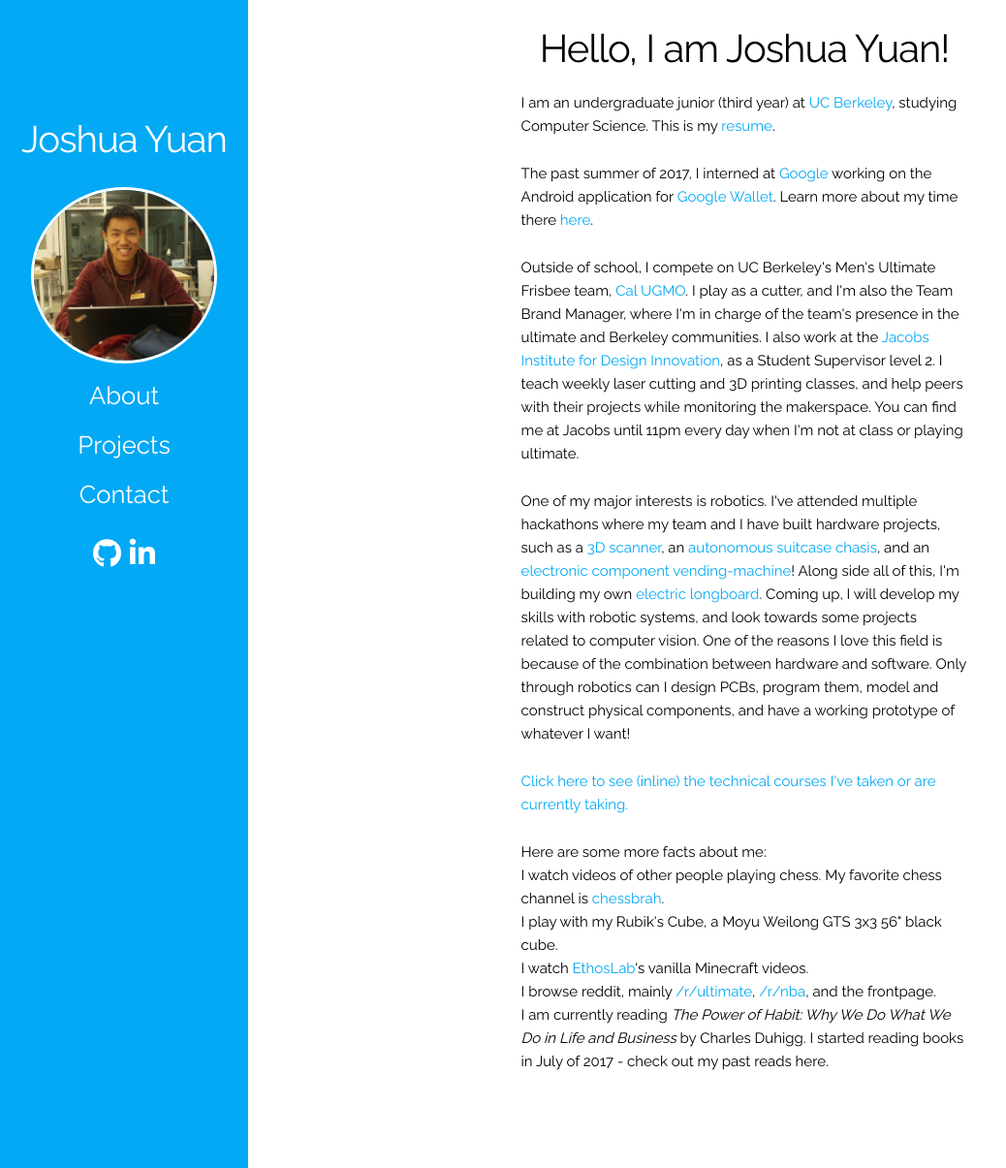
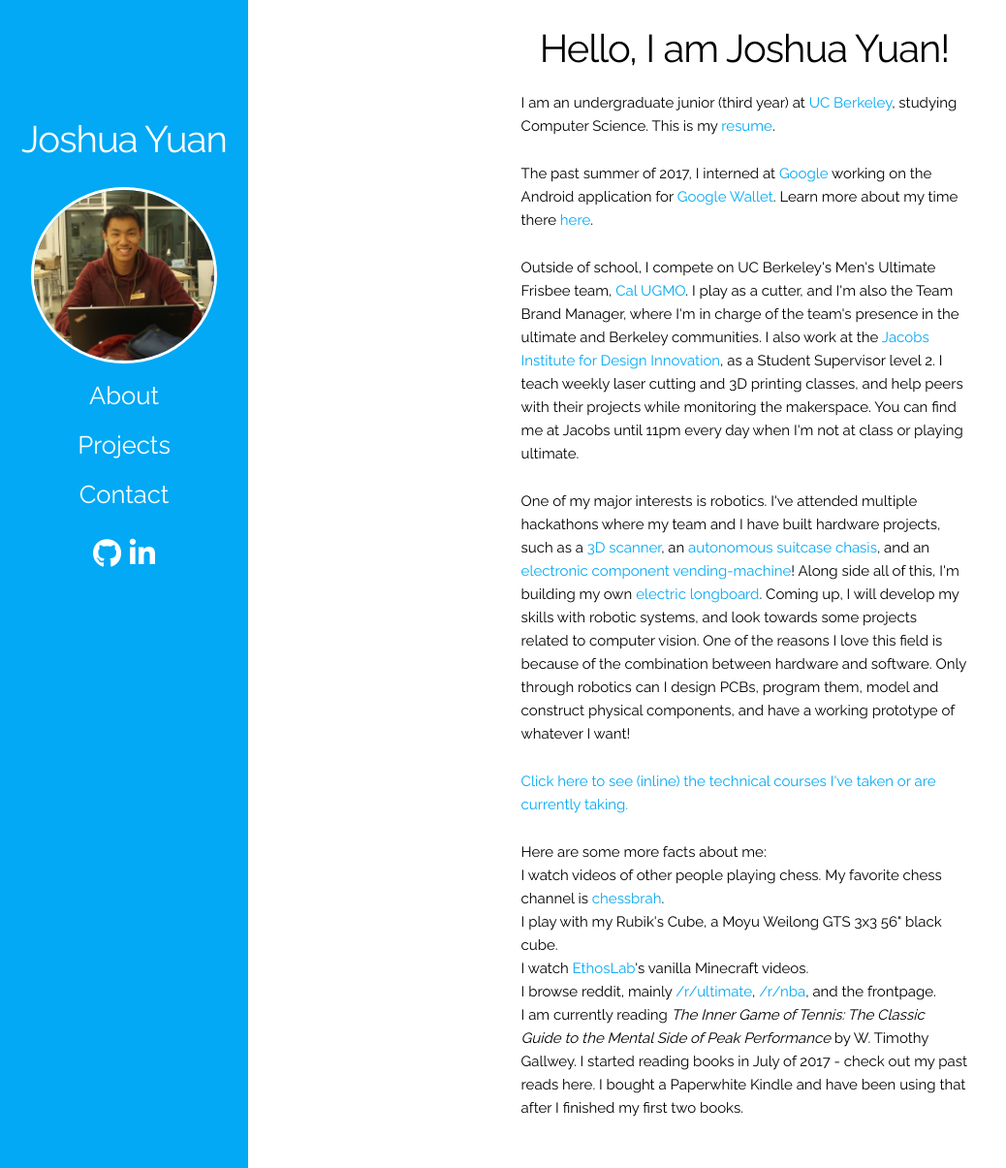
Before and after one commit to joshuayuan/joshuayuan-old-site, a Jekyll site: the page built from about.html, in a window 1280 px wide and 1205 px high. Shown: the whole window at 97% size, without its empty margins (0-1038 px from the left). Built offline with Jekyll 4.4.1, drawn with Linux system fonts in a browser that asks for light colours; nearby versions of some CDN libraries; comment, search, counter and statistics services are not loaded.

Commit message:
update book and coursework

```diff
--- a/about.html
+++ b/about.html
@@ -29,9 +30,10 @@ I watch videos of other people playing chess. My favorite chess channel is <a hr
 I play with my Rubik's Cube, a Moyu Weilong GTS 3x3 56" black cube.<br/>
 I watch <a href="https://www.youtube.com/user/EthosLab">EthosLab</a>'s vanilla Minecraft videos.<br/>
 I browse reddit, mainly <a href="https://www.reddit.com/r/ultimate/">/r/ultimate</a>, <a href="https://www.reddit.com/r/nba/">/r/nba</a>, and the frontpage.<br/>
-I am currently reading <em>The Power of Habit: Why We Do What We Do in Life and Business</em> by Charles Duhigg. I started reading books in July of 2017 - check out my past reads here.</p>
+I am currently reading <em>The Inner Game of Tennis: The Classic Guide to the Mental Side of Peak Performance</em> by W. Timothy Gallwey. I started reading books in July of 2017 - check out my past reads here. I bought a Paperwhite Kindle and have been using that after I finished my first two books.</p>
 <div id="reads" style="display:none">
     <ul>
+        <li><em>The Power of Habit: Why We Do What We Do in Life and Business</em> by Charles Duhigg</li>
         <li><em>Ready Player One</em> by Ernest Cline</li>
         <li><em>Alibaba: The House That Jack Ma Built</em> by Duncan Clark</li>
     </ul>
```
Also changed, not shown: other parts of about.html (+1 -0 lines).
